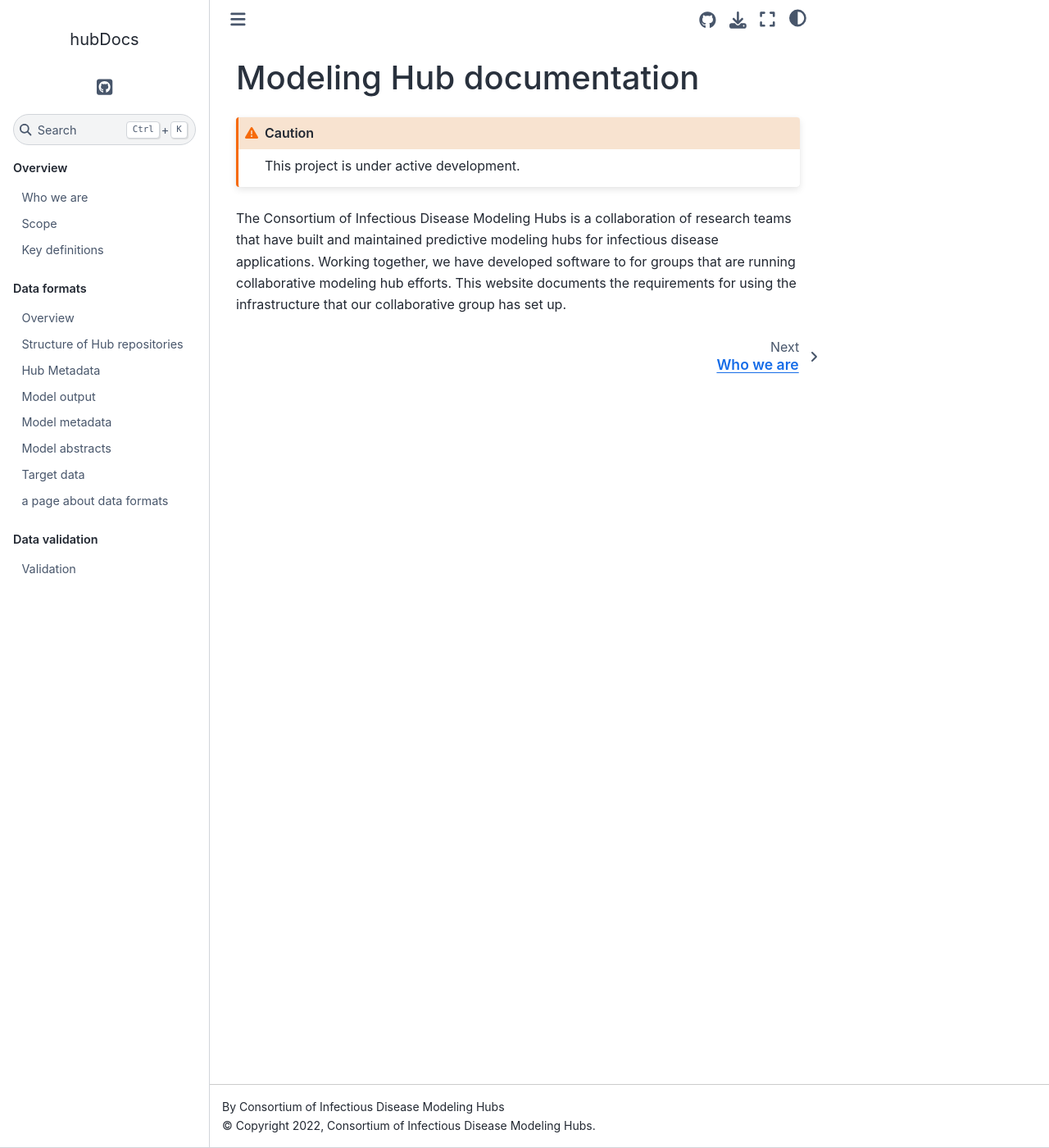
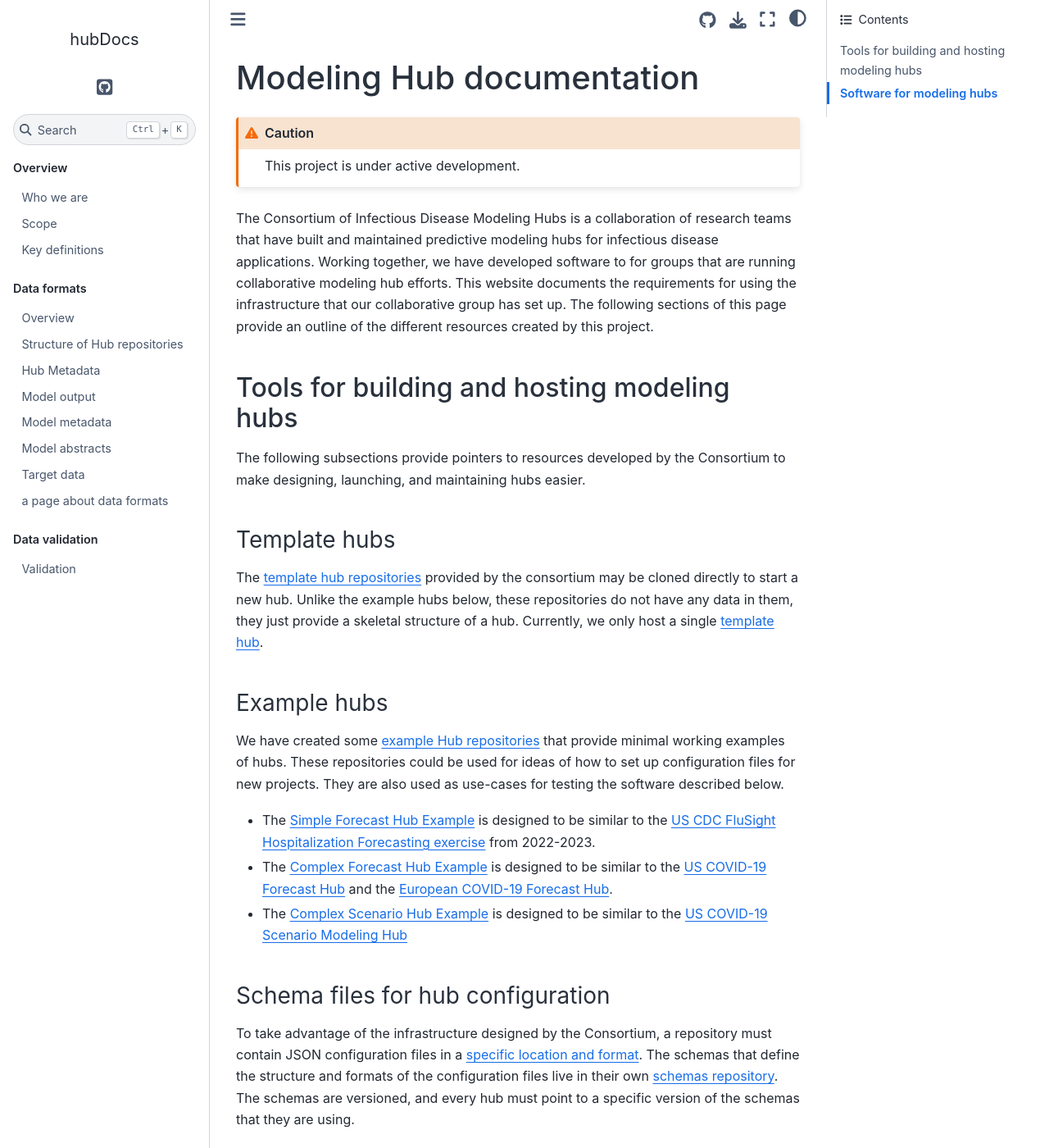
Before and after one commit to hubverse-org/hubDocs, a Sphinx documentation site: the page built from docs/source/index.md, in a window 1280 px wide and 1400 px high. Shown: the whole window at 82% size. Built offline with Sphinx 7.4.7 and the Sphinx Book theme 1.1.4, drawn with Linux system fonts in a browser that asks for light colours; some of the changed text lies outside the part shown.

Commit message:
adding overview to main index page.

````diff
--- a/docs/source/index.md
+++ b/docs/source/index.md
@@ -4,7 +4,38 @@
 This project is under active development.
 ```
 
-The Consortium of Infectious Disease Modeling Hubs is a collaboration of research teams that have built and maintained predictive modeling hubs for infectious disease applications. Working together, we have developed software to for groups that are running collaborative modeling hub efforts. This website documents the requirements for using the infrastructure that our collaborative group has set up.
+The Consortium of Infectious Disease Modeling Hubs is a collaboration of research teams that have built and maintained predictive modeling hubs for infectious disease applications. Working together, we have developed software to for groups that are running collaborative modeling hub efforts. This website documents the requirements for using the infrastructure that our collaborative group has set up. The following sections of this page provide an outline of the different resources created by this project.
+
+## Tools for building and hosting modeling hubs
+
+The following subsections provide pointers to resources developed by the Consortium to make designing, launching, and maintaining hubs easier.
+
+### Template hubs
+
+The [template hub repositories](https://github.com/Infectious-Disease-Modeling-Hubs?q=&type=template&language=&sort=) provided by the consortium may be cloned directly to start a new hub. Unlike the example hubs below, these repositories do not have any data in them, they just provide a skeletal structure of a hub. Currently, we only host a single [template hub](https://github.com/Infectious-Disease-Modeling-Hubs/hubTemplate).
+
+### Example hubs
+
+We have created some [example Hub repositories](https://github.com/Infectious-Disease-Modeling-Hubs?q=example&type=all&language=&sort=) that provide minimal working examples of hubs. These repositories could be used for ideas of how to set up configuration files for new projects. They are also used as use-cases for testing the software described below.
+
+- The [Simple Forecast Hub Example](https://github.com/Infectious-Disease-Modeling-Hubs/example-simple-forecast-hub) is designed to be similar to the [US CDC FluSight Hospitalization Forecasting exercise](https://github.com/cdcepi/Flusight-forecast-data) from 2022-2023.
+- The [Complex Forecast Hub Example](https://github.com/Infectious-Disease-Modeling-Hubs/example-complex-forecast-hub) is designed to be similar to the [US COVID-19 Forecast Hub](https://github.com/reichlab/covid19-forecast-hub) and the [European COVID-19 Forecast Hub](https://github.com/covid19-forecast-hub-europe/covid19-forecast-hub-europe).
+- The [Complex Scenario Hub Example](https://github.com/Infectious-Disease-Modeling-Hubs/example-complex-scenario-hub) is designed to be similar to the [US COVID-19 Scenario Modeling Hub](https://github.com/midas-network/covid19-scenario-modeling-hub)
+
+### Schema files for hub configuration
+
+To take advantage of the infrastructure designed by the Consortium, a repository must contain JSON configuration files in a [specific location and format](hub-metadata). The schemas that define the structure and formats of the configuration files live in their own [schemas repository](https://github.com/Infectious-Disease-Modeling-Hubs/schemas). The schemas are versioned, and every hub must point to a specific version of the schemas that they are using.
+
+## Software for modeling hubs
+
+The main benefit of setting up a hub using the structure outlined in this documentation is that it enables you to use a wide array of tools designed to support common modeling hub tasks, like loading model output data, plotting the model output data, building ensembles using the data, and in some cases evaluating the predictions made by different models.
+
+- [hubUtils](https://infectious-disease-modeling-hubs.github.io/hubUtils/) is an R package with utility functions for working with data from modelings hubs.
+- [hubEnsembles](https://github.com/Infectious-Disease-Modeling-Hubs/hubEnsembles) is an R package with functionality to build simple ensembles of data from modeling hubs.
+
+
+
+
 
 
 
````
